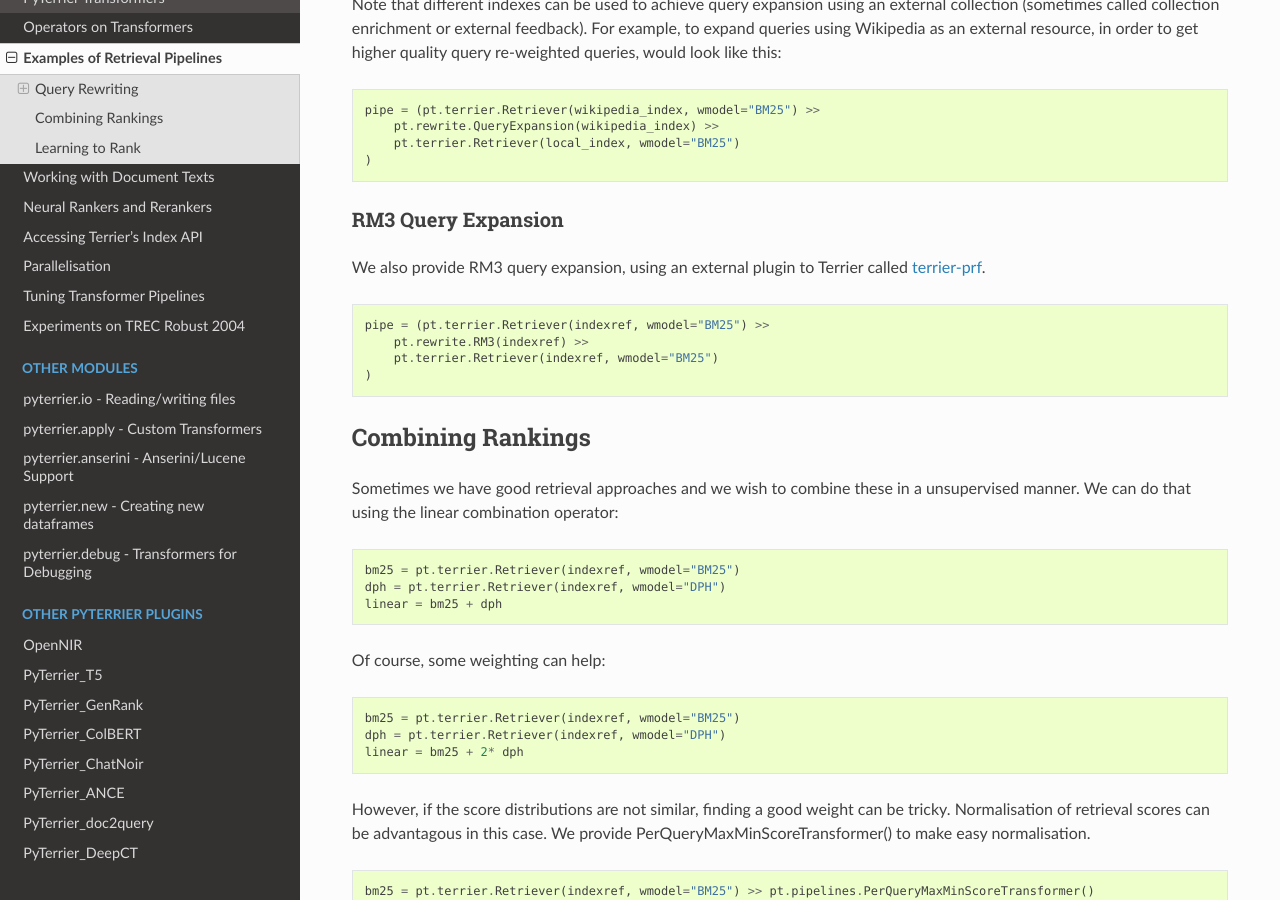
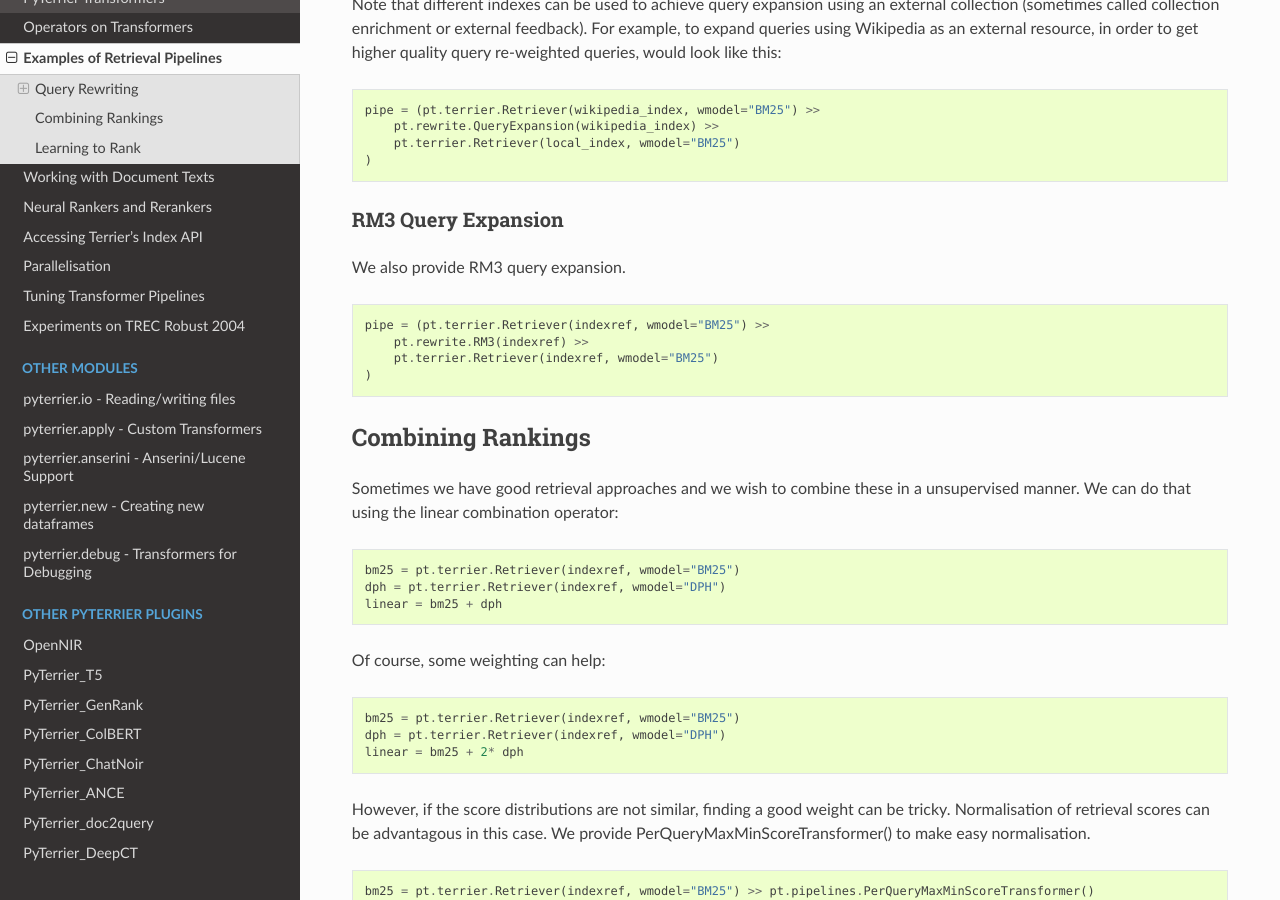
Before and after one commit to terrier-org/pyterrier, a Sphinx documentation site: the page built from docs/pipeline_examples.md, in a window 1280 px wide and 900 px high, scrolled down 1059 px. Built offline with Sphinx 7.4.7 and the Read the Docs theme 2.0.0, drawn with Linux system fonts in a browser that asks for light colours; the version number is read from the project's files by our own code.

Commit message:
documentation updates

````diff
--- a/docs/installation.rst
+++ b/docs/installation.rst
@@ -91,7 +91,6 @@ These options adjust how the Terrier engine is loaded.
 
 .. autofunction:: pyterrier.terrier.set_version
 .. autofunction:: pyterrier.terrier.set_helper_version
-.. autofunction:: pyterrier.terrier.set_prf_version
 .. autofunction:: pyterrier.terrier.set_property
 .. autofunction:: pyterrier.terrier.set_properties
 .. autofunction:: pyterrier.terrier.extend_classpath
--- a/docs/pipeline_examples.md
+++ b/docs/pipeline_examples.md
@@ -46,7 +46,7 @@ pipe = (pt.terrier.Retriever(wikipedia_index, wmodel="BM25") >>
 
 ### RM3 Query Expansion
 
-We also provide RM3 query expansion, using an external plugin to Terrier called [terrier-prf](https://github.com/terrierteam/terrier-prf).
+We also provide RM3 query expansion.
 
 ```python
 pipe = (pt.terrier.Retriever(indexref, wmodel="BM25") >>
````
